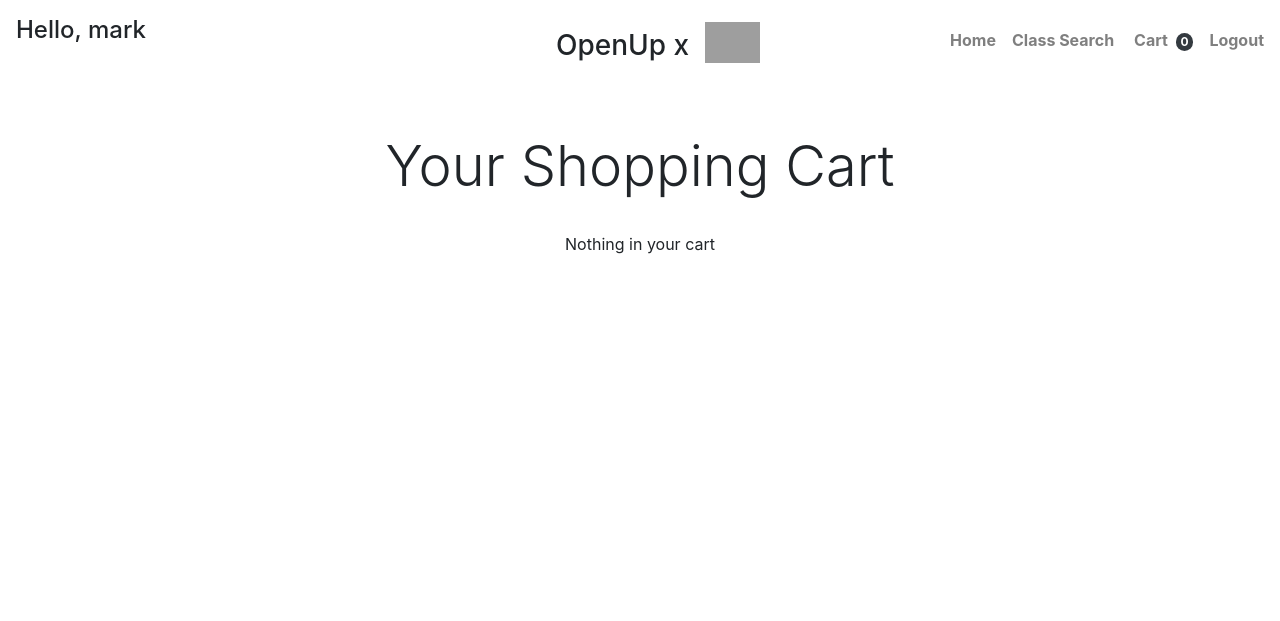
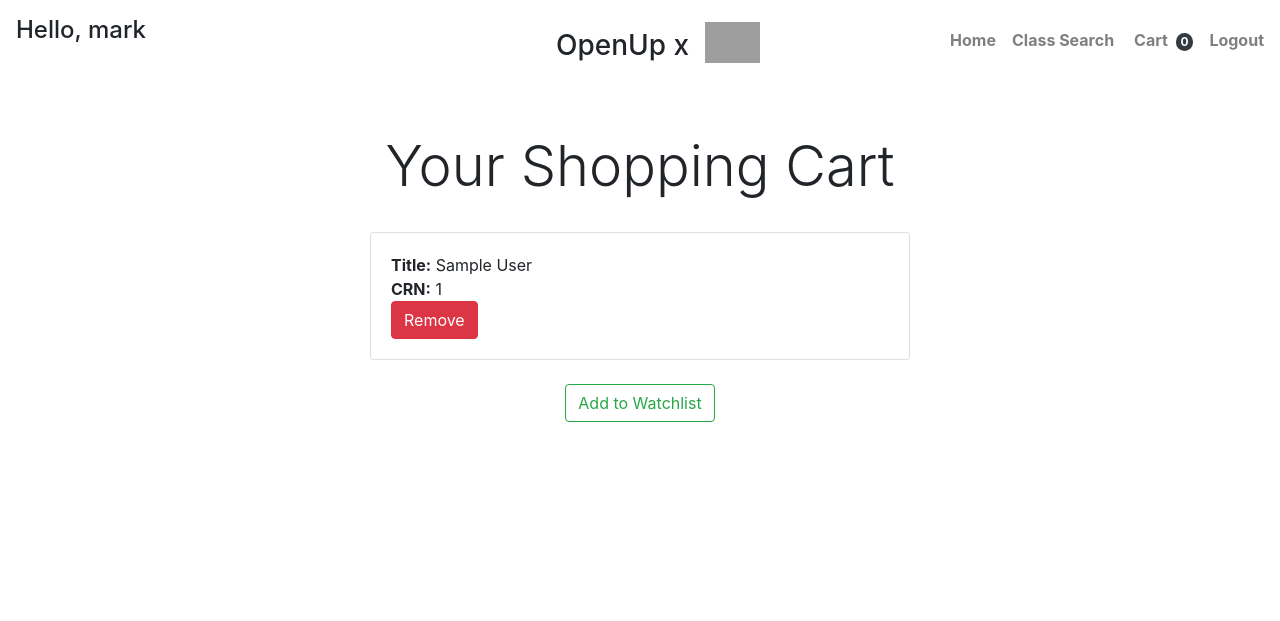
Before and after one commit to marniiii/OpenUp-WM-Registration-Project, a Django app: page /cart/ in a window 1280 px wide. Shown: the top 621 px of the page. Run offline with Django 4.2, Linux system fonts and the light colour scheme; a user stored in the database is signed in; tables that the repository leaves empty hold one stand-in row (values such as "Sample post"); parts of the project's set-up code (start-up, migrations or seed data) failed here and were passed over; some libraries are stand-ins or nearby versions; grey boxes are pictures that could not be loaded.

Commit message:
Got the classes to stay in cart when logout and log back in. Stored in django database model 'WatchedClass'

```diff
--- a/MarksApp/src/account/admin.py
+++ b/MarksApp/src/account/admin.py
@@ -1,6 +1,6 @@
 from django.contrib import admin
 from django.contrib.auth.admin import UserAdmin
-from account.models import Account
+from account.models import Account, WatchedClass
 
 ## Stuff used to create a admin account and what it contains
 class AccountAdmin(UserAdmin):
@@ -13,3 +13,5 @@ class AccountAdmin(UserAdmin):
     fieldsets = ()
 
 admin.site.register(Account, AccountAdmin)
+
+admin.site.register(WatchedClass)
--- a/MarksApp/src/account/models.py
+++ b/MarksApp/src/account/models.py
@@ -66,14 +66,22 @@ class Account(AbstractBaseUser):
         return True
 
 class WatchedClass(models.Model):
-    account = models.ForeignKey(Account, on_delete=models.CASCADE)
+    # because I assigned this relationship,
+    # i can now access, subject, term, and crn which are held
+    # temporarily within account
+    account = models.ForeignKey(
+        Account, related_name="watchedclasses",
+        on_delete=models.DO_NOTHING
+        )
+
     crn = models.IntegerField(default=0)
     url = models.CharField(max_length=100, default='DefaultTerm')
     title = models.CharField(max_length=100, default='DefaultTerm')
 
-    #need these two to even make the url
-    subject = models.CharField(max_length=5, default='DefaultSubject')
-    term = models.CharField(max_length=10, default='DefaultTerm')
 
     def __str__(self):
-        return f"Class for {self.account.email}: {self.crn}"
+        return(
+            f"{self.title} "
+            f"{self.crn} "
+            f"{self.url} "
+            )
--- a/MarksApp/src/account/templates/account/cart_summary.html
+++ b/MarksApp/src/account/templates/account/cart_summary.html
@@ -46,13 +46,13 @@
     {% if cart_classes %}
         <div class="row">
             <!-- List those classes individually -->
-            {% for product in cart_classes %}
+            {% for class in cart_classes %}
                 <div class="col-md-6 mx-auto mb-4">
                     <div class="card">
                         <div class="card-body">
-                            <h5 class="card-title">{{ product.TITLE }}</h5>
-                            <p class="card-text">CRN: {{ product.CRN }}</p>
-                            <button type="button" data-index="{{ product.CRN }}" class="btn btn-danger delete-product">Remove</button>
+                            <strong>Title:</strong> {{ class.title }}<br>
+                            <strong>CRN:</strong> {{ class.crn }}<br>
+                            <button type="button" data-index="{{ class.CRN }}" class="btn btn-danger delete-class">Remove</button>
                         </div>
                     </div>
                 </div>
@@ -83,7 +83,7 @@
 <script>
     // SCRIPT FOR CART DELETE
     // Check if the delete-product in shopping cart is pressed
-    $(document).on('click', '.delete-product', function(e){
+    $(document).on('click', '.delete-class', function(e){
         e.preventDefault();
 
         // send the data stored in that button to cart_delete_view
--- a/MarksApp/src/account/views.py
+++ b/MarksApp/src/account/views.py
@@ -4,6 +4,7 @@ from django.http import JsonResponse
 from django.contrib.auth import login, authenticate, logout
 from account.forms import RegistrationForm, AccountAuthenticationForm, AccountUpdateForm
 from .cart import Cart
+from .models import WatchedClass
 
 #using tasks and celery here to getJsonData
 from mysite import tasks
@@ -174,31 +175,65 @@ def account_view(request):
 
 
 def cart_summary_view(request):
+    user = request.user
+    if user.is_authenticated:
+        cart_classes = WatchedClass.objects.filter(account=user)
+
+    print(cart_classes)
+
+    return render(request, "account/cart_summary.html", {"cart_classes":cart_classes})
+
     #get the cart
-    cart = Cart(request)
-    cart_classes = cart.get_classes()
-    return render(request, "account/cart_summary.html", {"cart_classes":cart_classes})
+    # cart = Cart(request)
+    # cart_classes = cart.get_classes()
+    # return render(request, "account/cart_summary.html", {"cart_classes":cart_classes})
 
 
 def cart_add_view(request):
-    # get the cart
-    cart = Cart(request)
+    # # get the cart
+    # cart = Cart(request)
+    # # test for post
+    # if request.POST.get('action') == 'post':
+    #     # get stuff we need
+    #     courseURL = str(request.POST.get('courseURL'))
+    #     CRN = str(request.POST.get('CRN'))
+    #     TITLE = str(request.POST.get('TITLE'))
+
+    #     # save to session
+    #     cart.add(url=courseURL, CRN=CRN, title=TITLE)
+
+    #     cart_quantity = cart.__len__()
+
+    #     # return response
+    #     # response = JsonResponse({'Course URL: ': courseURL, 'CRN: ': CRN})
+    #     response = JsonResponse({'qty': cart_quantity})
+    #     return response
+
     # test for post
     if request.POST.get('action') == 'post':
         # get stuff we need
         courseURL = str(request.POST.get('courseURL'))
         CRN = str(request.POST.get('CRN'))
         TITLE = str(request.POST.get('TITLE'))
+        user = request.user
 
-        # save to session
-        cart.add(url=courseURL, CRN=CRN, title=TITLE)
 
-        cart_quantity = cart.__len__()
+        # Check if a WatchedClass object with the given CRN already exists
+        existing_watched_class = WatchedClass.objects.filter(crn=CRN, account=user).first()
+        if existing_watched_class:
+            # Return an error message if a WatchedClass with the same CRN exists
+            return JsonResponse({'success': False, 'message': 'A watched class with the same CRN already exists.'}, status=400)
+
+    # If no existing WatchedClass with the same CRN, create a new one
+        watched_class = WatchedClass.objects.create(
+            crn=CRN,
+            url=courseURL,
+            title=TITLE,
+            account=user
+        )
 
         # return response
-        # response = JsonResponse({'Course URL: ': courseURL, 'CRN: ': CRN})
-        response = JsonResponse({'qty': cart_quantity})
-        return response
+        return JsonResponse({'success': True})
 
 
 def cart_delete_view(request):
```
Also changed, not shown: MarksApp/src/account/migrations/0010_remove_watchedclass_subject_remove_watchedclass_term_and_more.py (added), MarksApp/src/db.sqlite3.
